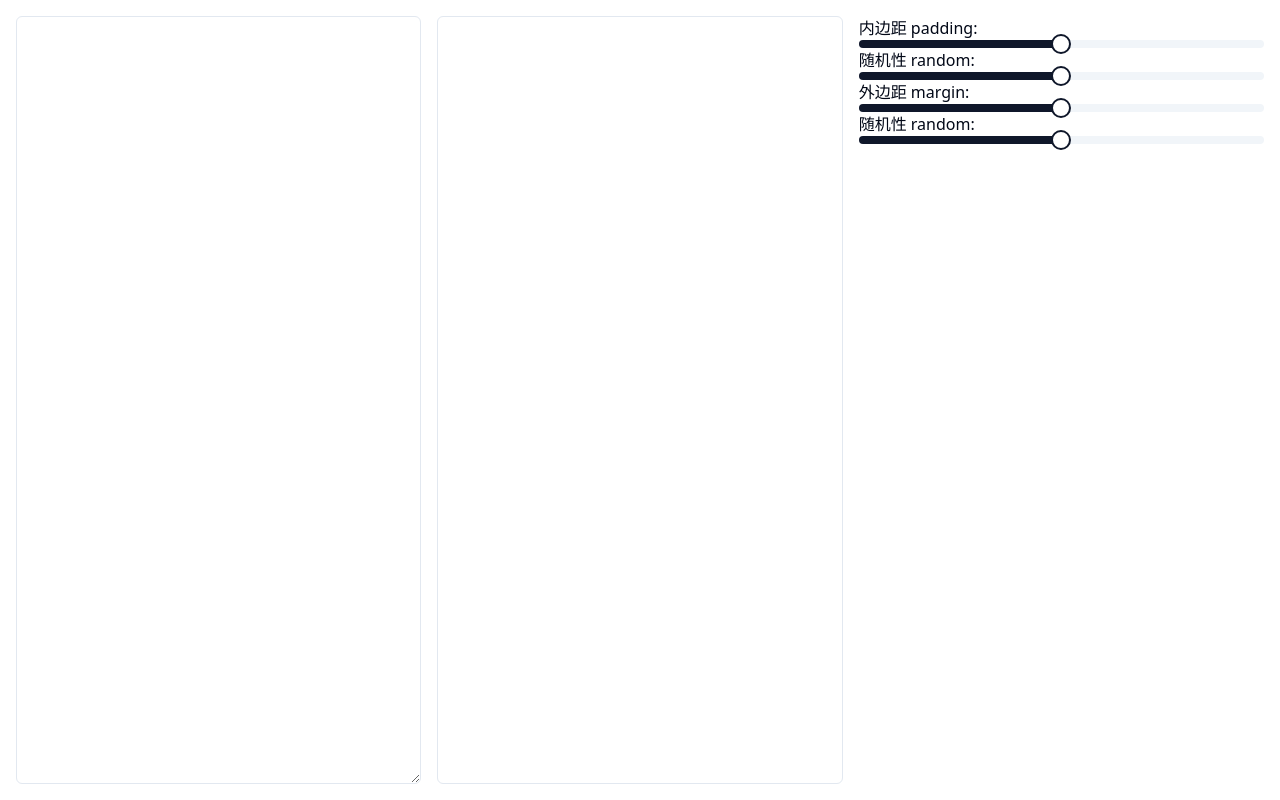
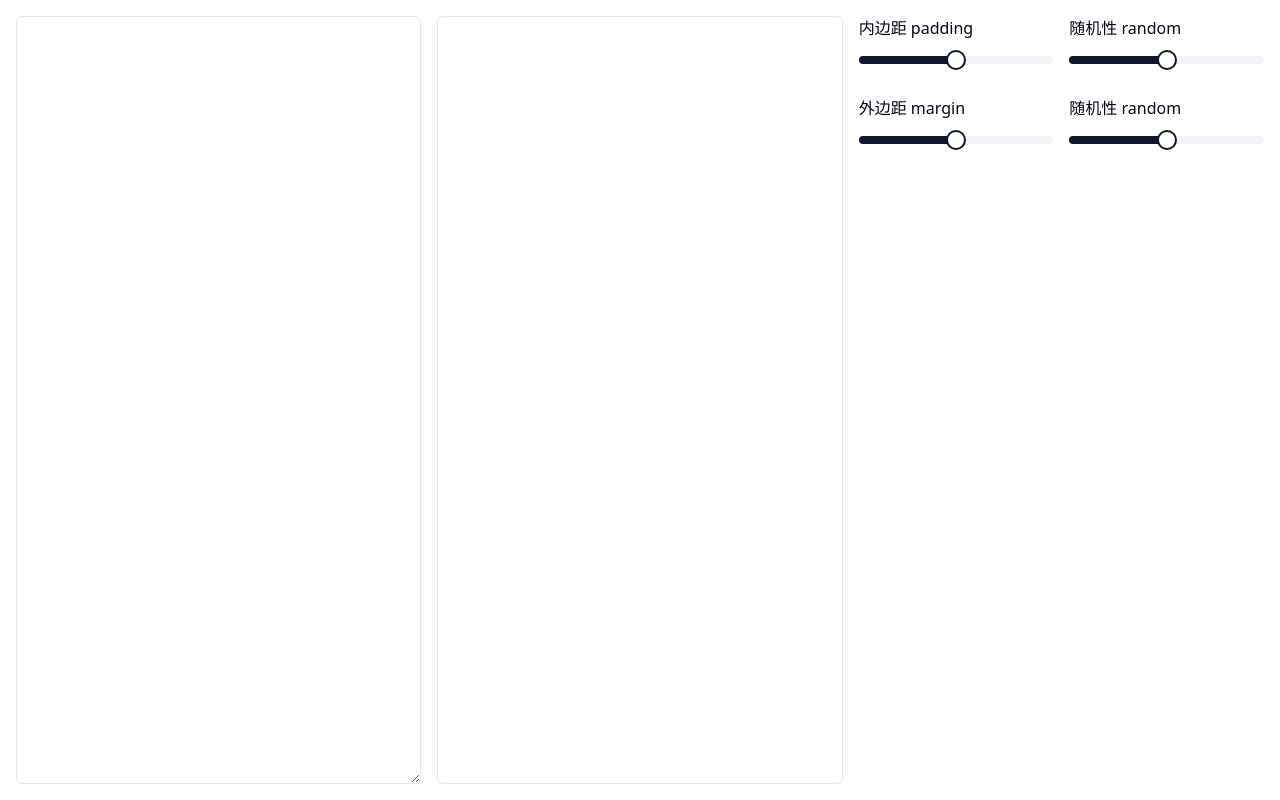
Before and after one commit to dumplant/ransom-note-generator, a React (Vite) app: page / in a window 1280 px wide. Built offline with nearby package versions, Linux system fonts and the light colour scheme.

Commit message:
style: slidergroup

```diff
--- a/src/components/editor/components/sliderGroup.tsx
+++ b/src/components/editor/components/sliderGroup.tsx
@@ -13,8 +13,9 @@ const SliderGroup = ({
   attr: string;
 }) => {
   return (
-    <div>
-      <div>{title}: </div>
+    <div className="flex gap-4 mb-8">
+      <div className="flex-1">
+        <div className="mb-4">{title} </div>
         <Slider
           defaultValue={[10]}
           max={20}
@@ -29,7 +30,9 @@ const SliderGroup = ({
             });
           }}
         />
-      <div>随机性 random: </div>
+      </div>
+      <div className="flex-1">
+        <div className="mb-4">随机性 random </div>
         <Slider
           defaultValue={[10]}
           max={20}
@@ -45,6 +48,7 @@ const SliderGroup = ({
           }}
         />
       </div>
+    </div>
   );
 };
 
```
Lines whose indentation alone changed are shown as unchanged.
